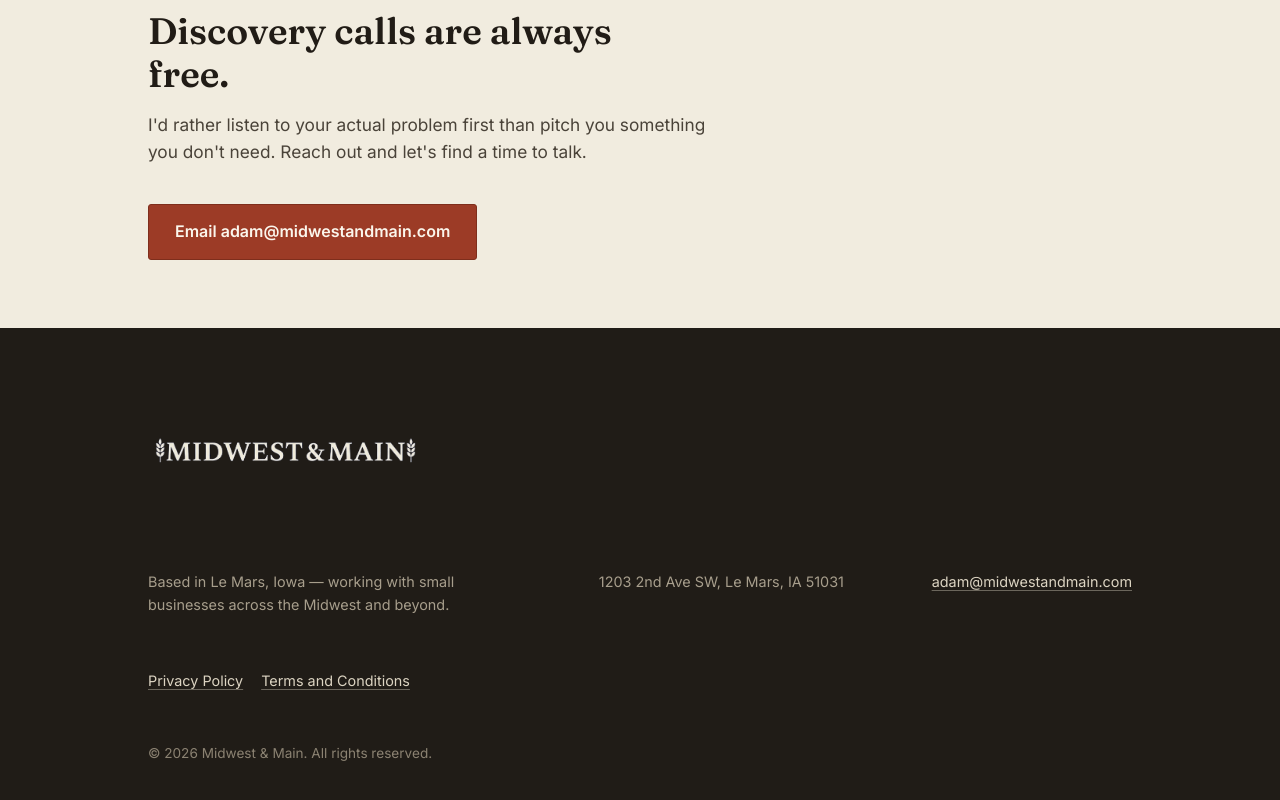
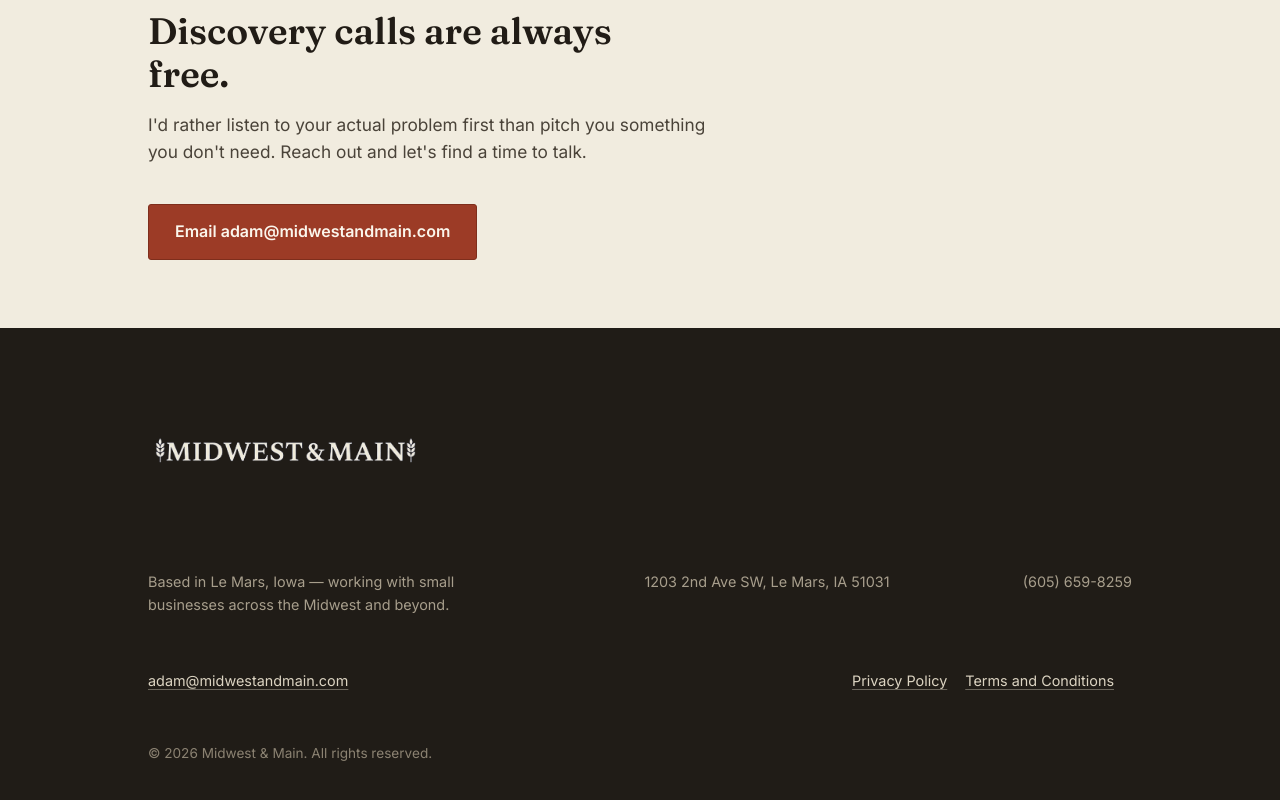
Before and after one commit to adamjmoss2/midwestandmain-site, a plain HTML site: page index.html in a window 1280 px wide. Shown: the part 2558-3358 px from the top of the page. Drawn offline with Linux system fonts and the light colour scheme; a script that the page names is missing.

Commit message:
Update index.html

```diff
--- a/index.html
+++ b/index.html
@@ -353,6 +353,7 @@
     <div class="foot-grid">
       <p class="foot-meta">Based in Le Mars, Iowa — working with small businesses across the Midwest and beyond.</p>
       <p class="foot-meta">1203 2nd Ave SW, Le Mars, IA 51031</p>
+      <p class="foot-meta">(605) 659-8259</p>
       <p class="foot-meta"><a href="mailto:adam@midwestandmain.com">adam@midwestandmain.com</a></p>
       <p class="foot-meta foot-links"><a href="privacy.html">Privacy Policy</a><a href="terms.html">Terms and Conditions</a></p>
     </div>
```
